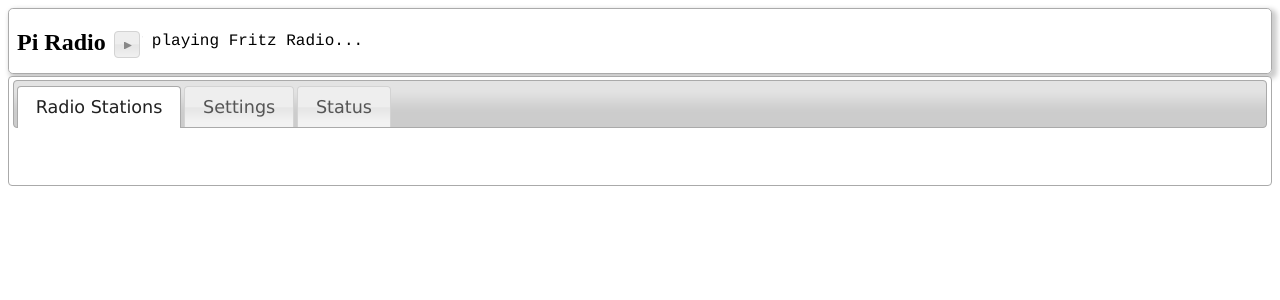
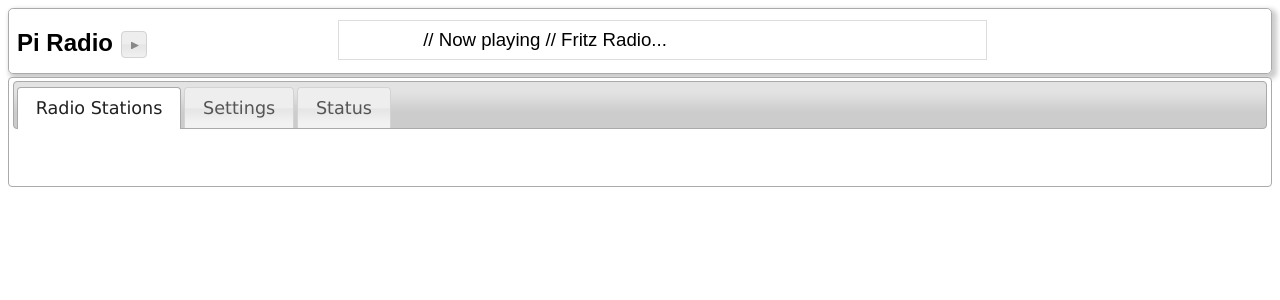
Before and after one commit to Simon-Hohberg/Pi-Radio, a Django app: page / in a window 1280 px wide. Shown: the top 300 px of the page. Run offline with Django 3.2, Linux system fonts and the light colour scheme; data that the repository does not hold is empty; parts of the project's set-up code (start-up, migrations or seed data) failed here and were passed over; some libraries are stand-ins or nearby versions.

Commit message:
improving marquee

```diff
--- a/radiocontrol/control/static/css/radio.css
+++ b/radiocontrol/control/static/css/radio.css
@@ -1,3 +1,7 @@
+body {
+    font-family: sans-serif;
+}
+
 .header {
     height: 4em;
     z-index: 10;
@@ -13,6 +17,10 @@
     top: 50%;
     margin-top: -0.6em;
     margin-left: 0.5em;
+}
+
+.info-text {
+    font-size: 14pt;
 }
 
 .control-button {
@@ -37,50 +45,75 @@
 }
 
 .marquee {
+    border-width: 1px;
+    border-style: solid;
+    border-color: #DDDDDD;
+    padding: 0.5em;
     margin-left: auto;
     margin-right: auto;
-    width: 20em;
-    overflow:hidden;
+    position: absolute;
+    top: 1.3em;
+    left: 15%;
+    right: 25%;
+    width: 50%;
+    overflow: hidden;
 }
 
-.marquee span{
-font:1em courier, sans-serif;
-padding-left:10px;
-white-space: nowrap;
-display:inline;
-position: relative;
-left:0%;
--moz-animation: marquee 15s infinite linear 3s;
--webkit-animation: marquee 15s infinite linear 3s;
--o-animation: marquee 15s infinite linear 3s;
-animation: marquee 15s infinite linear 3s;
+
+/* ================ */
+/* = Fake Marquee = */
+/* ================ */
+
+/* We need this to float so the dimension will be exactly that of the contents. */
+.marquee.fake{
+  overflow: hidden;
+  position: relative;
+  float: left;
 }
 
-.marquee:hover span{
--webkit-animation-play-state: paused;
--moz-animation-play-state: paused;
--o-animation-play-state: paused;
-animation-play-state: paused;
+/* The sliding span */
+.marquee.fake span{
+  word-wrap: nowrap;
+  display: inline-block;
+  position: relative;
+  left: -100%;
+
+  -moz-animation-name: marquee;
+  -webkit-animation-name: marquee;
+
+  /* Set the duration, s = seconds */
+  -moz-animation-duration: 15s;
+  -webkit-animation-duration: 15s;
+
+  /* How many times the animation to repeat */
+  -moz-animation-iteration-count: infinite;
+  -webkit-animation-iteration-count: infinite;
+
+  /* Several options available, use linear for this example */
+  -moz-animation-timing-function: linear;
+  -webkit-animation-timing-function: linear;
 }
 
-.marquee span:after {
-content:attr(rel); display:inline; color:black; padding-left:10px;}
+/* Stop the marquee on :hover */
+.marquee.fake:hover span{
+  -webkit-animation-play-state: paused;
+  -moz-animation-play-state: paused;
+}
+
 @-webkit-keyframes marquee{
-0% {left: 0%;}
-100% {left: -50%;}
+  0% {
+    left: 100%;
+  }
+  100% {
+    left: -100%;
+  }
 }
 
 @-moz-keyframes marquee{
-0% {left: 0%;}
-100% {left: -50%;}
+  0% {
+    left: 100%;
+  }
+  100% {
+    left: -100%;
+  }
 }
-
-@-o-keyframes marquee{
-0% {left: 0%;}
-100% {left: -50%;}
-}
-
-@keyframes marquee{
-0% {left: 0%;}
-100% {left: -50%;}
-}
--- a/radiocontrol/control/templates/index.html
+++ b/radiocontrol/control/templates/index.html
@@ -26,8 +26,10 @@
         <div class="centered-header-elem" style="float: left;">
             <button id="play" class="control-button" onclick="play( function(data) { console.log(data) } )">Play</button>
         </div>
-        <div id="control-info" class="marquee centered-header-elem" style="float: left">
-            <span id="info-text">Now playing Fritz Radio...</span>
+        <div id="control-info" class="marquee fake centered-header-elem" style="float: left">
+            <div class="floater">
+                <span id="info-text" class="info-text">// Now playing // Fritz Radio...</span>
+            </div>
         </div>
     </div>
 
```
